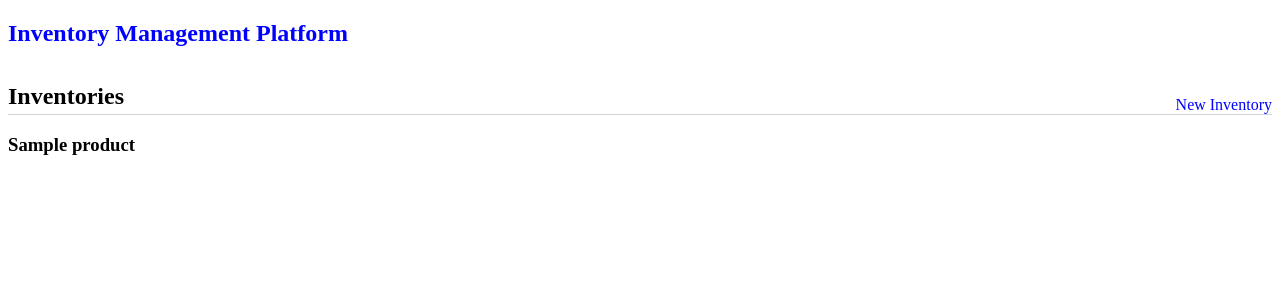
After one commit to mrbazzan/inventory, a Django app: page /1/ in a window 1280 px wide. The commit adds this page. Shown: the top 300 px of the page. Run offline with Django 3.2, Linux system fonts and the light colour scheme; tables that the repository leaves empty hold one stand-in row (values such as "Sample post").

Commit message:
fr: inventory detail

```diff
--- /dev/null
+++ b/products/templates/products/detail.html
@@ -0,0 +1,40 @@
+{% extends 'base.html' %}
+
+{% block style %}
+<style>
+    a {
+        color: blue;
+        text-decoration: none;
+    }
+    .content > header {
+      border-bottom: 1px solid lightgray;
+      display: flex;
+      align-items: flex-end;
+    }
+    .content > header h1 {
+      flex: auto;
+      margin: 1rem 0 0.25rem 0;
+    }
+</style>
+{% endblock %}
+
+{% block post %}
+    <div class="content">
+        <header>
+            <h1>Inventories</h1>
+            <a href="{% url 'products:create' %}">New Inventory</a>
+        </header>
+    </div>
+
+{% endblock %}
+
+
+{% block content %}
+    <article class="post">
+        <div>
+            <h1>{{object.name}}</h1>
+        </div>
+
+    </article>
+
+{% endblock %}
--- a/products/urls.py
+++ b/products/urls.py
@@ -1,9 +1,10 @@
 
 from django.urls import path
-from .views import ProductList, ProductCreate
+from .views import ProductList, ProductCreate, ProductDetail
 
 app_name = "products"
 urlpatterns = [
     path('', ProductList.as_view(), name="home"),
     path('new/', ProductCreate.as_view(), name="create"),
+    path('<str:pk>/', ProductDetail.as_view(), name="detail")
 ]
--- a/products/views.py
+++ b/products/views.py
@@ -17,3 +17,8 @@ class ProductCreate(generic.CreateView):
     template_name = "products/new.html"
     success_url = reverse_lazy('products:home')
     fields = ['name']
+
+
+class ProductDetail(generic.DetailView):
+    template_name = "products/detail.html"
+    queryset = Product.objects.all()
```
Also changed, not shown: products/templates/products/home.html (+16 -5 lines), 1 other file.
